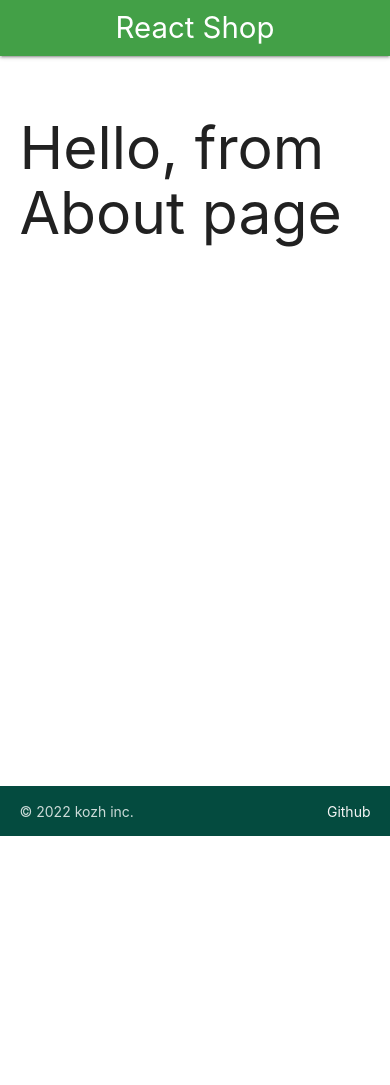
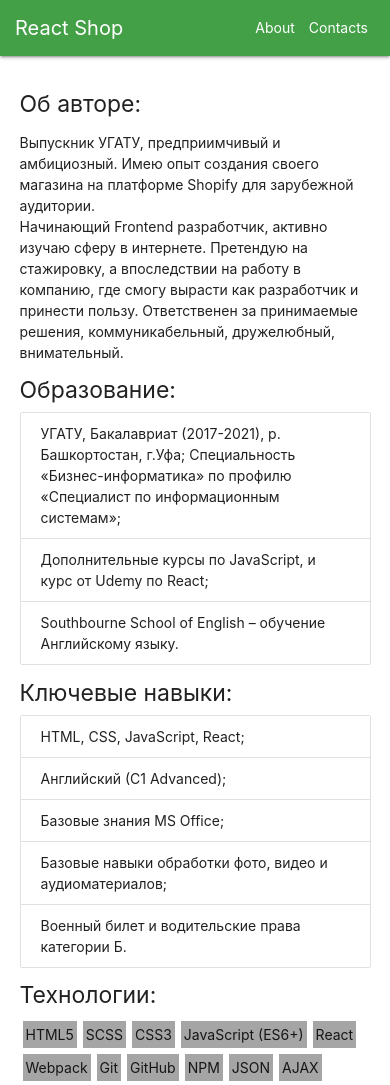
Before and after one commit to kozh-0/meals, a React (Create React App) app: page /meals/about in a window 390 px wide. Shown: the top 1085 px of the page. Before the commit the page ends 844 px from the top, so only its background shows below. Built offline with nearby package versions, Linux system fonts and the light colour scheme.

Commit message:
about, contact & header change

```diff
--- a/package.json
+++ b/package.json
@@ -7,6 +7,7 @@
     "@testing-library/jest-dom": "^5.16.2",
     "@testing-library/react": "^12.1.3",
     "@testing-library/user-event": "^13.5.0",
+    "node-sass": "^7.0.1",
     "react": "^17.0.2",
     "react-dom": "^17.0.2",
     "react-router-dom": "^5.3.0",
--- a/src/Components/Header.jsx
+++ b/src/Components/Header.jsx
@@ -8,7 +8,6 @@ export default function Header() {
           <ul id="nav-mobile" className="right hide-on-med-and-down">
             <li><Link to="/about">About</Link></li>
             <li><Link to="/contacts">Contacts</Link></li>
-            <li><a href="https://github.com/kozh-0">Github</a></li>
           </ul>
         </div>
       </nav>
--- a/src/index.js
+++ b/src/index.js
@@ -1,6 +1,6 @@
 import React from 'react';
 import ReactDOM from 'react-dom';
-import './index.css';
+import './index.scss';
 import App from './App';
 
 ReactDOM.render(
--- /dev/null
+++ b/src/index.scss
@@ -0,0 +1,114 @@
+body {
+  margin: 0;
+  font-family: -apple-system, BlinkMacSystemFont, 'Segoe UI', 'Roboto', 'Oxygen',
+    'Ubuntu', 'Cantarell', 'Fira Sans', 'Droid Sans', 'Helvetica Neue',
+    sans-serif;
+  -webkit-font-smoothing: antialiased;
+  -moz-osx-font-smoothing: grayscale;
+}
+
+code {
+  font-family: source-code-pro, Menlo, Monaco, Consolas, 'Courier New',
+    monospace;
+}
+
+nav { padding: 0 15px }
+.page-footer { padding: 0 }
+.container {
+  max-width: 1332px;
+  margin: 0 auto;
+}
+.content {
+  padding: 1.5rem 0;
+  min-height: calc(100vh - 64px - 50px);
+}
+
+.CategoryList {
+  display: flex;
+  flex-wrap: wrap;
+  justify-content: space-evenly;
+}
+.card {
+  display: flex;
+  flex-direction: column;
+  height: auto;
+  margin: 15px;
+  width: 300px;
+}
+
+.card-content {
+  flex-grow: 1;
+}
+
+
+.category-list {
+  display: flex;
+  flex-wrap: wrap;
+}
+
+
+.recipe {
+  display: flex;
+  flex-wrap: wrap;
+}
+.recipe-img {
+  max-width: 100%;
+  max-height: 500px;
+}
+/* .recipe-txt {
+  padding: 15px;
+} */
+
+/* .recipe-img {
+  transition: all .4s ease;
+}
+.recipe-img:hover {
+  transform: scale(1.2)
+} */
+
+
+iframe {
+  width: 100%;
+  height: 400px;
+  margin-top: 20px;
+}
+
+.art-list {
+  display: flex;
+  flex-wrap: wrap;
+  &-item {
+    background-color: rgb(165, 165, 165);
+    padding: 3px;
+    margin: 3px;
+  }
+}
+
+
+.contact-page{
+  font-size: 18px;
+}
+
+
+@media only screen and (max-width: 991px){
+.hide-on-med-and-down {
+    display:block !important;
+}
+}
+
+@media only screen and (max-width: 992px) {
+  nav .brand-logo {
+      left: 0%;
+      -webkit-transform: none;
+      transform:unset;
+    }
+}
+
+@media only screen and (max-width: 464px) {
+  .brand-logo {
+    font-size: 20px !important;
+  }
+
+  nav ul a {
+    padding: 0 7px;
+  }
+}
--- a/src/pages/About.jsx
+++ b/src/pages/About.jsx
@@ -1,5 +1,73 @@
 
 export default function About() {
 
-    return <h1>Hello, from About page</h1>;
+    const skills = [
+        {art: 'HTML5', id: 'qweq'},
+        {art: 'SCSS', id: 'sadf'},
+        {art: 'CSS3', id: 'xcvzx'},
+        {art: 'JavaScript (ES6+)', id: 'fgndf'},
+        {art: 'React', id: 'rej5w'},
+        {art: 'Webpack', id: 'cnr52'},
+        {art: 'Git', id: 'fyjky9'},
+        {art: 'GitHub', id: 'thrh12'},
+        {art: 'NPM', id: 'fmndy9'},
+        {art: 'JSON', id: 'fghdd21'},
+        {art: 'AJAX', id: 'fgnd222'},
+        {art: 'HTTP', id: 'dfghdfjyej'},
+        {art: 'API', id: 'frsjrtj'},
+        {art: 'Figma', id: 'serweyfj'}
+    ]
+
+    return (
+        <div>
+            <h5>Об авторе:</h5>
+            <p>Выпускник УГАТУ, предприимчивый и амбициозный. Имею опыт создания своего магазина на платформе Shopify для зарубежной аудитории.
+            <br /> Начинающий Frontend разработчик, активно изучаю сферу в интернете. Претендую на стажировку, а впоследствии на работу в компанию, где смогу вырасти как разработчик и принести пользу. Ответственен за принимаемые решения, коммуникабельный, дружелюбный, внимательный.</p>
+
+
+            <h5>Образование:</h5>
+            <ul className="collection">
+                <li className="collection-item">УГАТУ, Бакалавриат (2017-2021), р. Башкортостан, г.Уфа;
+            Специальность «Бизнес-информатика» по профилю «Специалист по информационным системам»;</li>
+                <li className="collection-item">Дополнительные курсы по JavaScript, и курс от Udemy по React;</li>
+                <li className="collection-item">Southbourne School of English – обучение Английскому языку.</li>
+            </ul>
+
+            <h5>Ключевые навыки:</h5>
+            <ul className="collection">
+                <li className="collection-item">HTML, CSS, JavaScript, React;</li>
+                <li className="collection-item">Английский (С1 Advanced);</li>
+                <li className="collection-item">Базовые знания MS Office;</li>
+                <li className="collection-item">Базовые навыки обработки фото, видео и аудиоматериалов;</li>
+                <li className="collection-item">Военный билет и водительские права категории Б.</li>
+            </ul>
+
+
+            <h5>Технологии:</h5>
+            <div className="art-list">
+                {skills.map(item => (
+                    <span key={item.id} className="art-list-item">{item.art}</span>
+                ))}
+            </div>
+            <p>React проекты написаны на хуках при помощи различных API (OMDb API, FortniteApi.io, TheMealDb), на их основе созданы карточки с добавлением логики, проекты адаптивны, оформлены через materializecss. SPA написано при помощи React Router DOM. Для коммитов использую Git, для размещения gh-pages.
+            <br />Готов к изучению новых технологий.</p>
+
+
+            <h5>Опыт работы и обязанности:</h5>
+            Июль 2018г., 1 мес. — г.Уфа «Софт-Сервис», обслуживание фискальных накопителей;<br />
+            Июль 2019г., 1 мес. — г.Уфа «Софт-Сервис»;<br />
+            Июль 2020., 1 мес. — г.Уфа «ИЦСБ» тех. Поддержка.<br />
+            <p>Замена комплектующих кассовых аппаратов АТОЛ; перепрошивка фискальных накопителей; установка, регистрация дистрибутивов и ПО на базе Linux (Debian, Ubuntu), тех. поддержка.</p>
+            <div>
+                <h5>Другие проекты:</h5>
+                <ol style={{'paddingLeft': '15px'}}>
+                    <a href="https://kozh-0.github.io/film-search/"><li>Media (React)</li></a>
+                    <a href="https://kozh-0.github.io/shop-project/"><li>Ecom shop (React)</li></a>
+                    <a href="https://kozh-0.github.io/project/"><li>Проект (html, css, js)</li></a>
+                    <a href="https://kozh-0.github.io/calc/"><li>Калькулятор калорий (js)</li></a>
+                    <a href="https://kozh-0.github.io/verstka/"><li>Верстка (desktop only)</li></a>
+                </ol>
+            </div>
+        </div>
+    );
 }
--- a/src/pages/Contact.jsx
+++ b/src/pages/Contact.jsx
@@ -1,5 +1,13 @@
 
 export default function Contact() {
+    return (
+        <section className="contact-page">
+            <div>Местонахождение: Москва, метро Марьино</div>
+            <span>Телефон: <a href="tel:+79174805254"> 8-(917)-480-52-54</a></span>
+            <div>Telegram: <a href="https://t.me/fuccbo11">@fuccbo11</a></div>
+            E-mail: <a href="mailto:kdaufa@mail.ru">kdaufa@mail.ru</a>
+            <div>GitHub: <a href="https://github.com/kozh-0">https://github.com/kozh-0</a></div>
+        </section>
+    );
 
-    return <h1>Hello, from Conact page</h1>;
 }
```
Also changed, not shown: src/index copy.css (renamed from src/index.css), 1 other file (tests, documents, lock files or other folders).
